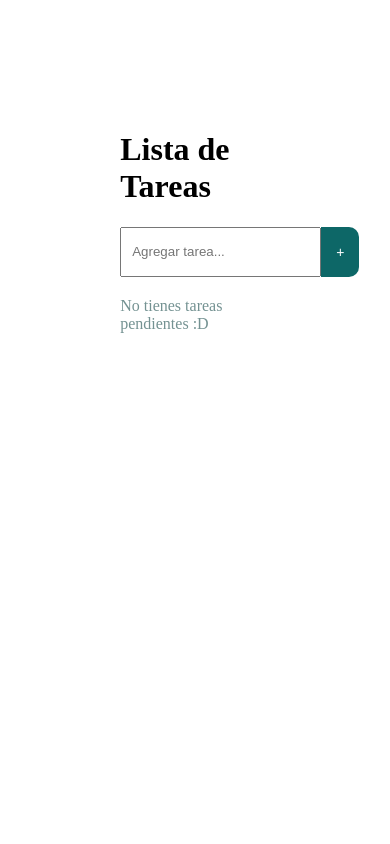
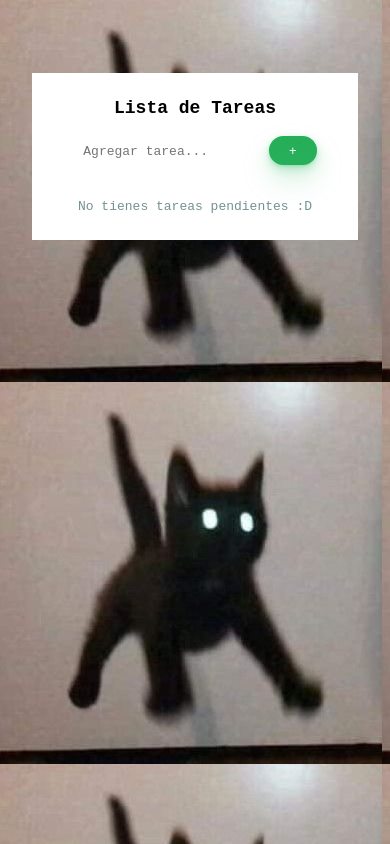
Before and after one commit to diego2444/to-do-list, a plain HTML site: page index.html in a window 390 px wide. Drawn offline with Linux system fonts and the light colour scheme.

Commit message:
mejorado para usarlo en movil

```diff
--- a/index.html
+++ b/index.html
@@ -4,24 +4,24 @@
     <meta charset="UTF-8">
     <meta http-equiv="X-UA-Compatible" content="IE=edge">
     <meta name="viewport" content="width=device-width, initial-scale=1.0">
-    <title>To-Do List</title>
+    <title>Lista de tareas</title>
     <link rel="stylesheet" href="styles.css">
 </head>
 <body>
-    <div class="container">
+    <div class="contenedor">
         <h1>Lista de Tareas</h1>
-        <div class="search">
+        <div class="buscador">
             <form>
                 <input type="text" placeholder="Agregar tarea...">
                 <button class="btn-add">+</button>
             </form>
         </div>
-        <div class="li-container">
+        <div class="li-contenedor">
             <ul>
 
             </ul>
         </div>
-        <div class="empty">
+        <div class="vacia">
             <p>No tienes tareas pendientes :D</p>
         </div>
     </div>
--- a/main.js
+++ b/main.js
@@ -1,7 +1,7 @@
 const input = document.querySelector("input");
 const addBtn = document.querySelector(".btn-add");
 const ul = document.querySelector("ul");
-const empty = document.querySelector(".empty");
+const empty = document.querySelector(".vacia");
 
 addBtn.addEventListener("click", (e) => {
   e.preventDefault();
--- a/styles.css
+++ b/styles.css
@@ -1,41 +1,42 @@
-.container {
-    margin: 5rem auto;
-    width: 40%;
-    background-color: white;
-    padding: 30px;
+body { /*fondo de gato jej*/
+    background-image: url(gato.jpg);
+    display: flex;
+    font-family: 'Courier New', Courier, monospace;
 }
 
-.search {
-    margin-left: auto;
-    margin-right: auto;
-    width: 100%;
-}
 
-form {
-    display: flex;
+/*aqui es dnd realmente esta la lista*/
+.contenedor {
+    margin: 5rem auto;
+    width: 30%;
+    padding: 2rem;
+    background-color: white;
+    text-align: center;
+    align-content: center;
 }
 
 input {
     padding: 15px 10px;
     outline: none;
-    width: 20rem;
+    border: none;
     height: 1rem;
+    font-family: 'Courier New', Courier, monospace;
+    border-radius: 10px;
 }
 
-.li-container {
+.li-contenedor {
     background-color: white;
-    width: 100%;
-    color: darkslategray;
-    margin-top: 20px;
+    color: rgb(112, 136, 136);
+    margin: 2rem;
 }
 
 ul {
     padding: 0;
 }
 
-  li {
+li {
     list-style: none;
-    background-color: lightgray;
+    background-color: rgb(201, 222, 222);
     border-radius: 10px;
     margin-top: 15px;
     display: flex;
@@ -43,10 +44,10 @@ ul {
 
 li p {
     margin: 0;
-    padding: 15px;
-    width: 100%;
+    padding: 0.4rem 0.7rem;
 }
 
+/*boton de borrar*/
 .btn-delete {
     margin-left: auto;
     border: none;
@@ -56,8 +57,6 @@ li p {
     outline: none;
     border-top-right-radius: 10px;
     border-bottom-right-radius: 10px;
-    width: 10%;
-    font-size: 14px;
 }
 
 .btn-delete:hover {
@@ -65,22 +64,39 @@ li p {
     background-color: lightseagreen;
 }
 
+.vacia {
+    color: rgb(116, 146, 146);
+}
+
+/*boton de añadir*/
 .btn-add {
-    padding: 5px 15px;
-    color: white;
-    background-color: rgb(13, 103, 103);
-    font-size: 14px;
-    outline: none;
-    border: none;
-    border-top-right-radius: 10px;
-    border-bottom-right-radius: 10px;
+  background-color: #27ae59;
+  border-radius: 15px;
+  box-shadow: rgba(44, 187, 99, .2) 0 -25px 18px -14px inset,rgba(44, 187, 99, .15) 0 1px 2px,rgba(44, 187, 99, .15) 0 2px 4px,rgba(44, 187, 99, .15) 0 4px 8px,rgba(44, 187, 99, .15) 0 8px 16px,rgba(44, 187, 99, .15) 0 16px 32px;
+  color: white;
+  cursor: pointer;
+  padding: 7px 20px;
+  border: 0;
 }
 
 .btn-add:hover {
-    cursor: pointer;
-    background-color: rgb(56, 234, 234);
+  box-shadow: rgba(44,187,99,.35) 0 -25px 18px -14px inset,rgba(44,187,99,.25) 0 1px 2px,rgba(44,187,99,.25) 0 2px 4px,rgba(44,187,99,.25) 0 4px 8px,rgba(44,187,99,.25) 0 8px 16px,rgba(44,187,99,.25) 0 16px 32px;
 }
 
-.empty {
-    color: rgb(116, 146, 146);
+/*casi se me olvida que tmb podria usarse en moviles xd*/
+@media (max-width: 780px) {
+   * {
+    font-size: small;
+   }
+   h1 {
+    font-size: large;
+   }
+   li p {
+    width: 10rem;
+    margin: 0;
+   }
+   .contenedor {
+    padding: 1rem;
+    width: 80%;
+   }
 }
```
Also changed, not shown: gato.jpg (added).
